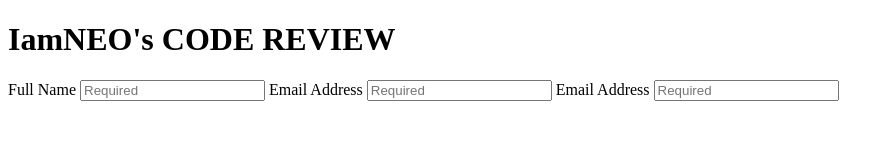
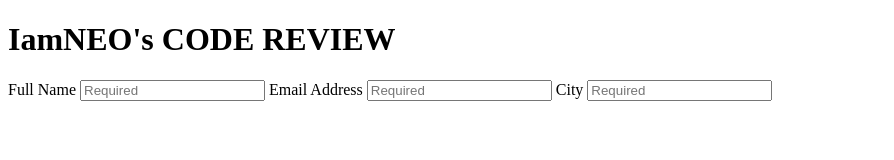
Before and after one commit to iamneo-production/bdcbefddbefea305671553bbaaaabbcbbfefone, a website: page public/index.html in a window 1280 px wide. Shown: the whole page, without its empty margins (0-894 px from the left). Drawn offline with Linux system fonts and the light colour scheme.

Commit message:
Backup Commit

```diff
--- a/public/index.html
+++ b/public/index.html
@@ -18,7 +18,7 @@
     <input type="text" id="name" name="user_name" placeholder="Required"required>
     <label>Email Address</label>
     <input type="email" id="email" name="user_email" placeholder="Required"required>
-    <label>Email Address</label>
-    <input type="email" id="email" name="user_email" placeholder="Required"required>
+    <label>City</label>
+    <input type="text" id="city" name="user_city" placeholder="Required"required>
 
 </body>
```
